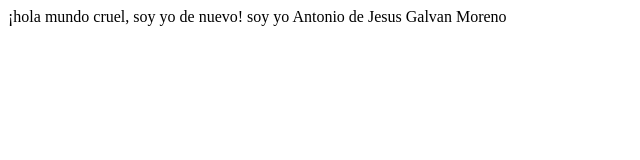
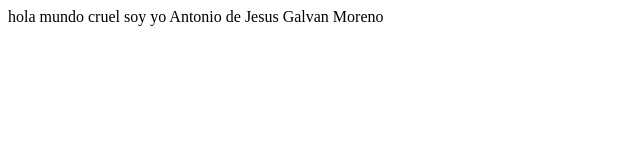
Before and after one commit to hbkantonio/demo_test, a website: page index.html in a window 1280 px wide. Shown: the whole page, without its empty margins (0-640 px from the left). Drawn offline with Linux system fonts and the light colour scheme.

```diff
--- a/index.html
+++ b/index.html
@@ -1,5 +1,5 @@
 <html>
-    <label>¡hola mundo cruel, soy yo de nuevo!</label>
+    <label>hola mundo cruel</label>
     <label>soy yo</label>
     <label>Antonio de Jesus</label>
     <label>Galvan Moreno</label>
```
